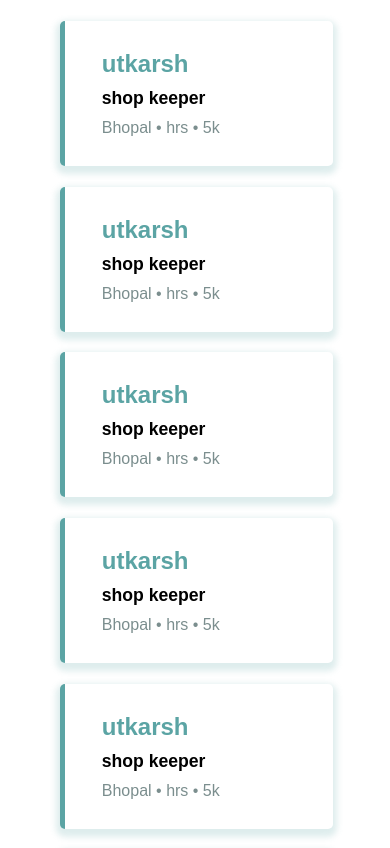
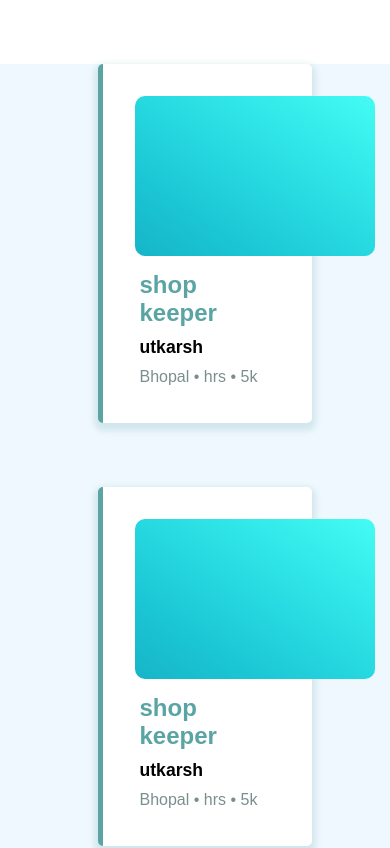
Before and after one commit to Hackathons-Quad/make-uc, a React (Create React App) app in the folder Client/: page /jobs in a window 390 px wide. Shown: the top 848 px of the page. Built offline with nearby package versions, Linux system fonts and the light colour scheme.

Commit message:
Changed Jobs

```diff
--- a/Client/src/Screen/Jobs/index.js
+++ b/Client/src/Screen/Jobs/index.js
@@ -4,11 +4,14 @@ import { joblist } from '../../Utils/constants';
 const Jobs=()=> {
   return (
     <>
+    <div className={styles.bg}>
     {
       joblist.map((item) => {
         return  <div className={styles.jobContainer}>
+        <div className={styles.card}></div>
+        <div className={styles.role}>{item.role}</div>
         <div className={styles.employerName}>{item.name}</div>
-        <div className={styles.role}>{item.role}</div>
+
         <div className={styles.details}>
         <span className={styles.location}>{item.location}</span>
         <span>&nbsp;•&nbsp;</span>
@@ -21,7 +24,7 @@ const Jobs=()=> {
         </div>
       })
     }
-
+    </div>
     </>
   )
 }
--- a/Client/src/Screen/Jobs/style.module.css
+++ b/Client/src/Screen/Jobs/style.module.css
@@ -1,27 +1,35 @@
 .jobContainer{
-    width: 70vw;
+    width: 25%;
     font-family: "Spartan", sans-serif;
   background-color: #fff;
 
-  display: block;
+  display: inline-block;
   align-items: center;
-  padding: 1.5rem 2rem;
+  padding:2rem;
   border-radius: 5px;
 
-  margin: 1.3rem;
+  margin: 4rem;
   position: relative;
   border-left: 5px solid rgb(91, 164, 164);
   box-shadow: 0px 4px 6px 4px rgba(91, 164, 164, 0.2);
-  left: 10%;
+  left: 15%;
+}
+.bg{
+    background-color: aliceblue;
+}
+.card{
+    background-image: linear-gradient(to right top, #16b5c7, #1bc6d4, #26d8e0, #34eaea, #44fcf4);
+    height: 10rem;
+    border-radius: 10px;
+    width: 15rem;
+    padding: 3rem;
+    margin: auto;
+}
+.card:hover{
+    background-image: linear-gradient(to right top, #4c16c7, #453ad7, #3f54e6, #3e6bf2, #4480fc);
+
 }
 .employerName{
-    font-weight: 700;
-        color: rgb(91, 164, 164);
-        margin-right: 0.8rem;
-        font-size: 1.5rem;
-        padding: 5px;
-}
-.role{
     font-weight: 700;
       font-size: 1.1rem;
       display: inline-block;
@@ -30,7 +38,16 @@
       padding: 5px;
 
 }
-.role:hover {
+.role{
+    font-weight: 700;
+        color: rgb(91, 164, 164);
+        margin-right: 0.8rem;
+        font-size: 1.5rem;
+        padding: 5px;
+        margin-top: 10px;
+
+}
+.employerName:hover {
     color: rgb(91, 164, 164);
   }
 
@@ -38,13 +55,19 @@
     padding: 5px;
     color: hsl(180, 8%, 52%);
 }
-.logo{
-    display: flex;
-    align-items: center;
-    padding-right: 1.5rem;
-    width: 20% !important;
-}
-.logo img{
-    width:200px !important;
 
+
+  @media (max-width: 600px){
+    .jobContainer{
+        width:65%;
+        display: block;
+    }
   }
+  @media (max-width: 800px){
+    .jobContainer{
+        width:55%;
+        display: block;
+        margin-left:15%;
+        left: 10%;
+    }
+  }
--- a/Client/src/Utils/function/index.js
+++ b/Client/src/Utils/function/index.js
@@ -1,5 +1,4 @@
 import {toast} from "react-toastify";
-
 export const validate =(data,type) =>{
     const errors={};
 
```
